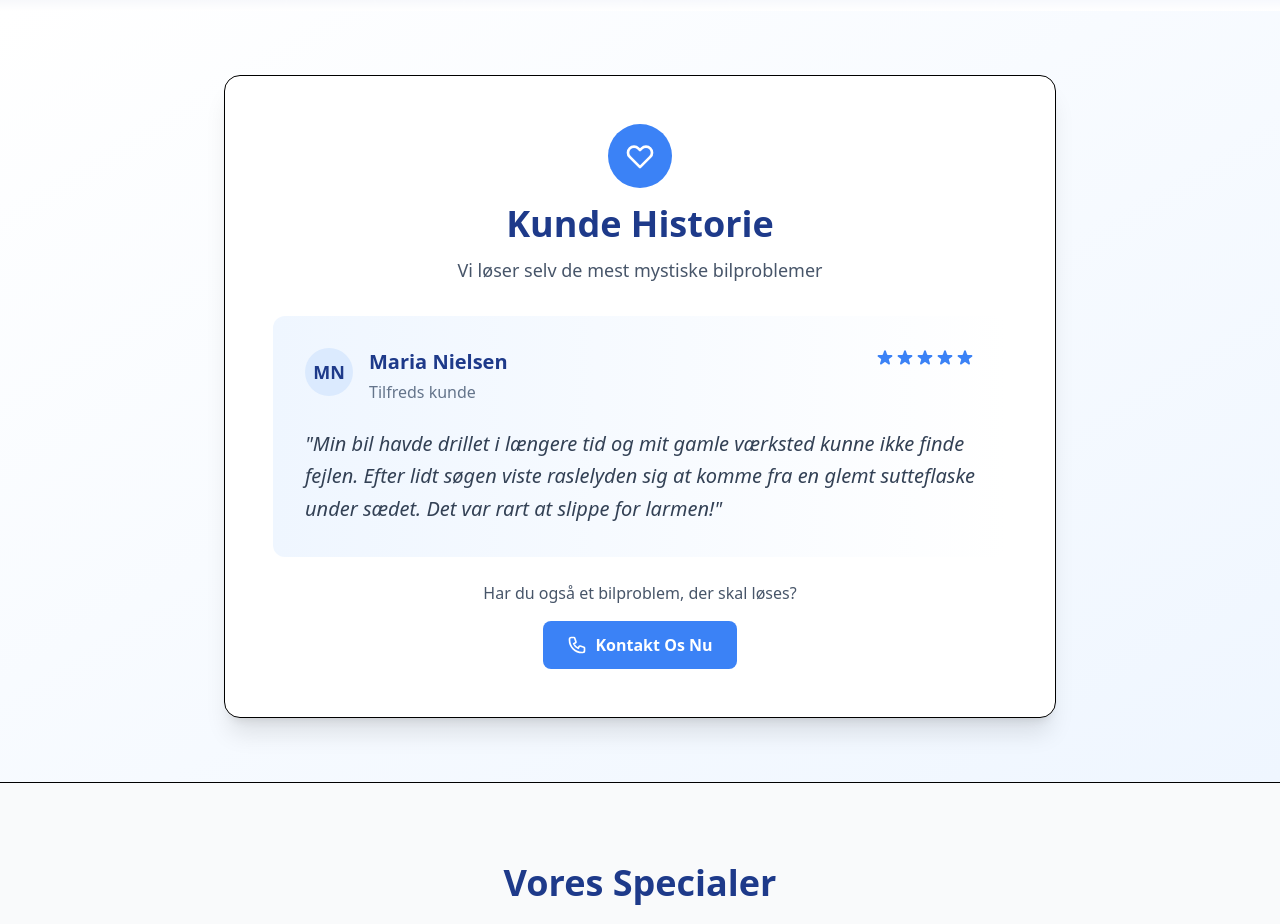
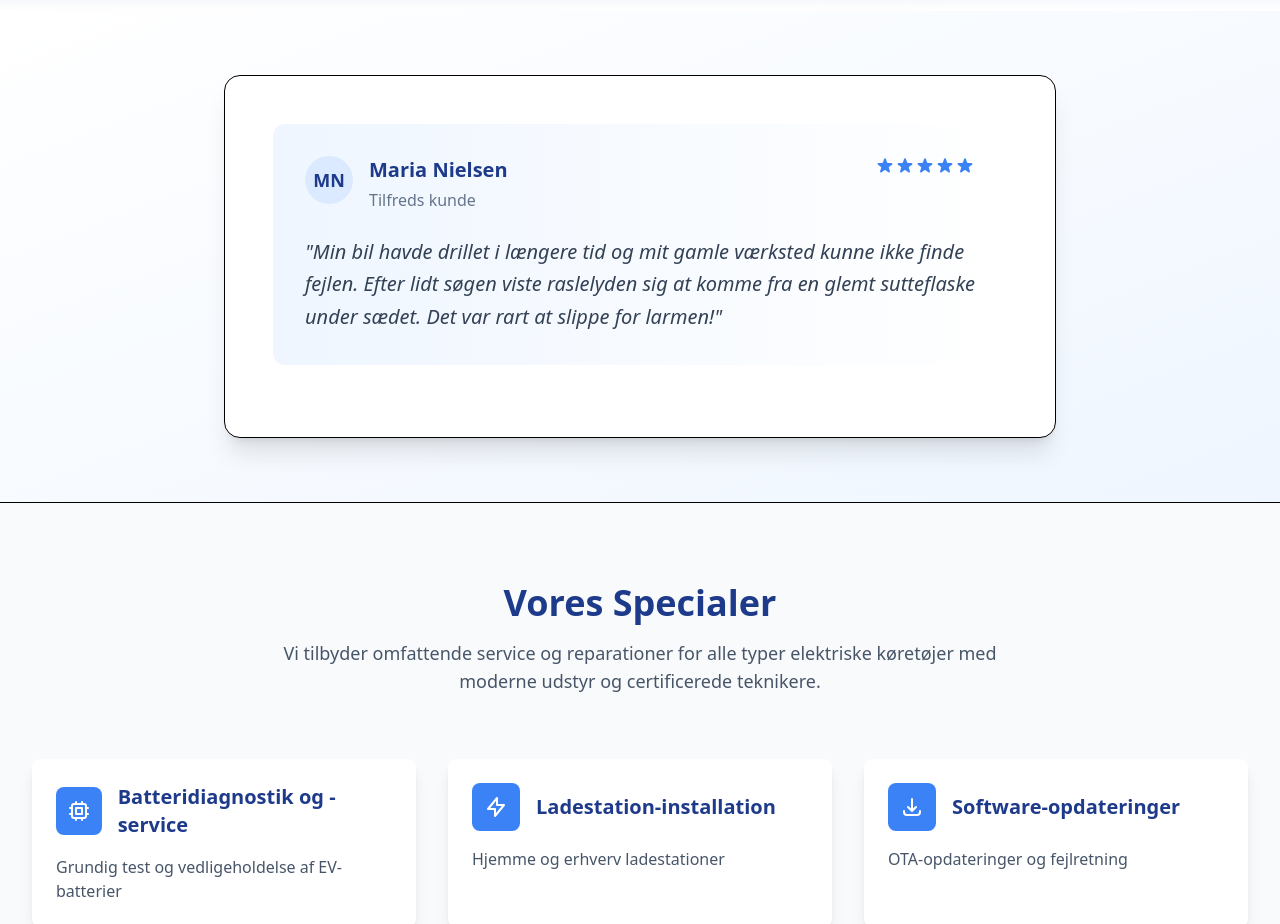
Before and after one commit to webmaister-ai/site-4, an Eleventy site: page src/index.html in a window 1280 px wide. Shown: the part 940-1864 px from the top of the page. Built offline with nearby package versions, Linux system fonts and the light colour scheme; Eleventy itself is replaced by a stand-in of ours; files that its build step writes are made by us from their sources.

Commit message:
AI Task 50: Fjern lige kontakt os nu i marias historieblok. De...

```diff
--- a/src/index.html
+++ b/src/index.html
@@ -110,20 +110,6 @@ description: Professionel elbil-service og reparationer i Kongens Lyngby. Specia
 <section class="py-16 bg-gradient-to-br from-accent-50 to-primary-50 border-b border-accent-100">
     <div class="max-w-4xl mx-auto px-4 sm:px-6 lg:px-8">
         <div class="bg-white rounded-2xl shadow-xl p-8 md:p-12 border border-accent-100">
-            <!-- Header -->
-            <div class="text-center mb-8">
-                <div class="inline-flex items-center justify-center w-16 h-16 bg-accent-500 rounded-full mb-4">
-                    <svg class="w-8 h-8 text-white" fill="none" stroke="currentColor" viewBox="0 0 24 24">
-                        <path stroke-linecap="round" stroke-linejoin="round" stroke-width="2" d="M4.318 6.318a4.5 4.5 0 000 6.364L12 20.364l7.682-7.682a4.5 4.5 0 00-6.364-6.364L12 7.636l-1.318-1.318a4.5 4.5 0 00-6.364 0z"></path>
-                    </svg>
-                </div>
-                <h2 class="text-3xl md:text-4xl font-bold text-primary-800 mb-3">
-                    Kunde Historie
-                </h2>
-                <p class="text-lg text-secondary-600">
-                    Vi løser selv de mest mystiske bilproblemer
-                </p>
-            </div>
 
             <!-- Story Content -->
             <div class="bg-gradient-to-r from-primary-50 to-accent-50 rounded-xl p-6 md:p-8 mb-6">
@@ -159,19 +145,6 @@ description: Professionel elbil-service og reparationer i Kongens Lyngby. Specia
                 <blockquote class="text-lg md:text-xl text-secondary-700 leading-relaxed italic font-medium">
                     "Min bil havde drillet i længere tid og mit gamle værksted kunne ikke finde fejlen. Efter lidt søgen viste raslelyden sig at komme fra en glemt sutteflaske under sædet. Det var rart at slippe for larmen!"
                 </blockquote>
-            </div>
-
-            <!-- Call to Action -->
-            <div class="text-center">
-                <p class="text-secondary-600 mb-4">
-                    Har du også et bilproblem, der skal løses?
-                </p>
-                <a href="#kontakt" class="inline-flex items-center bg-accent-500 hover:bg-accent-600 text-white px-6 py-3 rounded-lg font-semibold transition-all duration-300 transform hover:scale-105">
-                    <svg class="w-5 h-5 mr-2" fill="none" stroke="currentColor" viewBox="0 0 24 24">
-                        <path stroke-linecap="round" stroke-linejoin="round" stroke-width="2" d="M3 5a2 2 0 012-2h3.28a1 1 0 01.948.684l1.498 4.493a1 1 0 01-.502 1.21l-2.257 1.13a11.042 11.042 0 005.516 5.516l1.13-2.257a1 1 0 011.21-.502l4.493 1.498a1 1 0 01.684.949V19a2 2 0 01-2 2h-1C9.716 21 3 14.284 3 6V5z"></path>
-                    </svg>
-                    Kontakt Os Nu
-                </a>
             </div>
         </div>
     </div>
```
